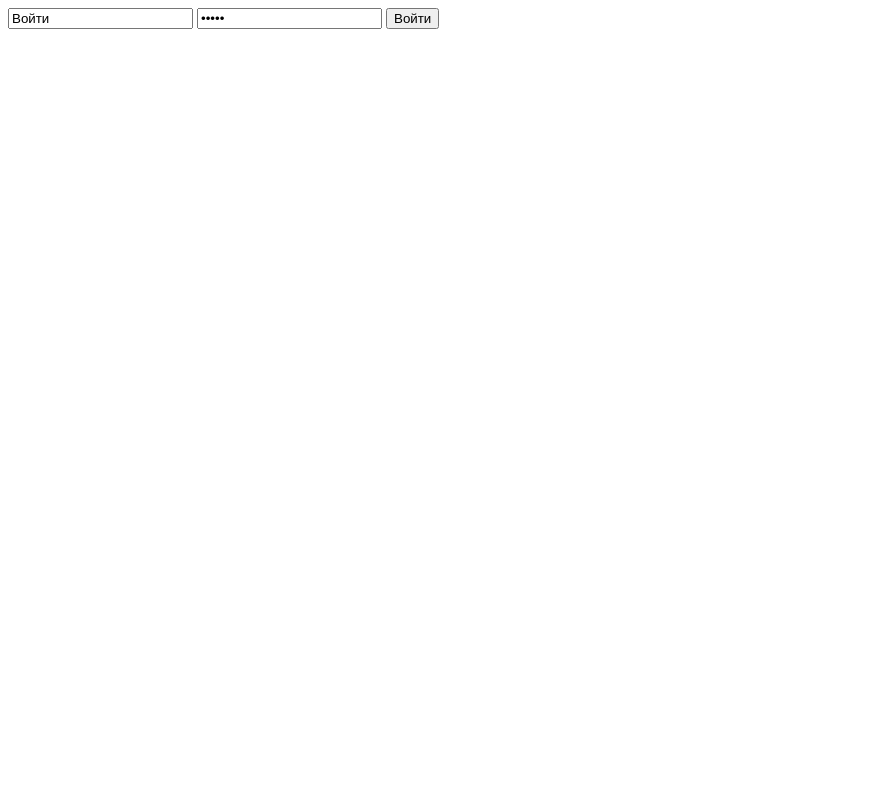
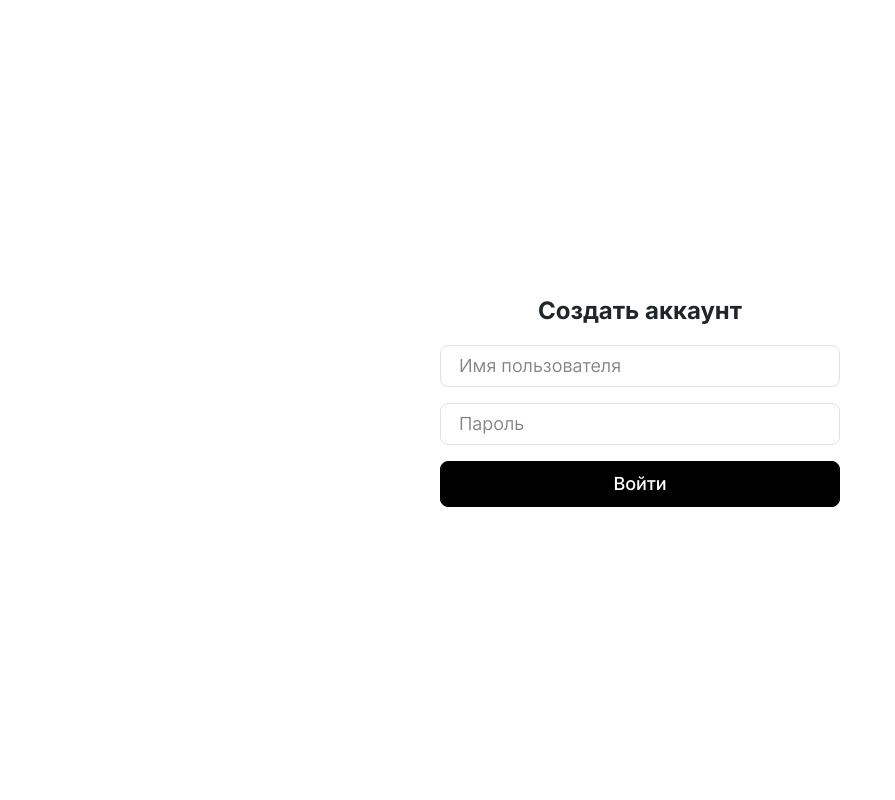
Before and after one commit to prof-master/ontology, a Django app: page /auth/ in a window 1280 px wide. Shown: the whole page, without its empty margins (0-895 px from the left). Run offline with Django 5.2, Linux system fonts and the light colour scheme.

Commit message:
Добавлена страница авторизации

```diff
--- a/ontology_constructor/ontology_auth/static/ontology_auth/style_auth.css
+++ b/ontology_constructor/ontology_auth/static/ontology_auth/style_auth.css
@@ -0,0 +1,64 @@
+@import url('https://fonts.googleapis.com/css2?family=Inter:wght@100..900&display=swap');
+
+html {height: 100%;}
+
+body{
+    margin: 0;
+    padding: 0;
+    width: 100%;
+    height: 100%;
+}
+.create_account{
+    font-size: 24px;
+    font-family: "Inter";
+    font-weight: bold;
+}
+
+input[type="button"] {
+    background-color: black;
+    color: white;
+    border-radius: 8px;
+    border: 1px black solid;
+    font-size: 18px;
+    font-weight: 500;
+    font-family: "Inter", sans-serif;
+    line-height: 24px;
+    padding: 10px;
+}
+
+input[type="text"] {
+    background-color: white;
+    border-radius: 8px;
+    border: 1px solid #E0E0E0;
+    padding: 8px;
+}
+
+
+.auth_wrapper_w{
+    width: 100%;
+    height: 100%;
+}
+
+input[type="text"]::-webkit-input-placeholder {
+    color: #828282;
+    font-weight: 350;
+    font-size: 18px;
+    font-family: "Inter", sans-serif;
+    line-height: 30px;
+    padding-left: 10px;
+
+}
+input[type="text"]::-moz-placeholder {
+    color: #828282;
+    font-weight: 350;
+    font-size: 18px;
+    font-family: "Inter", sans-serif;
+    line-height: 30px;
+    opacity: 1;
+;
+}
+
+
+.auth_wrapper {
+    width: 400px;
+}
--- a/ontology_constructor/ontology_auth/templates/ontology_auth/auth.html
+++ b/ontology_constructor/ontology_auth/templates/ontology_auth/auth.html
@@ -1,18 +1,36 @@
+{% load static %}
 <!DOCTYPE html>
 <html lang="en">
 
 <head>
     <meta charset="UTF-8">
     <meta name="viewport" content="width=device-width, initial-scale=1.0">
+    <link rel="stylesheet" href="{% static 'ontology_auth/style_auth.css' %}">
+    <link href="https://cdn.jsdelivr.net/npm/bootstrap@5.0.2/dist/css/bootstrap.min.css" rel="stylesheet"
+        integrity="sha384-EVSTQN3/azprG1Anm3QDgpJLIm9Nao0Yz1ztcQTwFspd3yD65VohhpuuCOmLASjC" crossorigin="anonymous">
     <title>{% block title %}{% endblock %}</title>
 </head>
 
 <body>
-    <div class="login_wrapper">
-        <input type="email" value="Войти">
-        <input type="password" value="Войти">
-        <input type="button" value="Войти">
+
+
+
+    <div class="auth_wrapper_w  d-flex flex-column align-items-center justify-content-center gap-3">
+
+        <div class="create_account">
+            Создать аккаунт
+        </div>
+
+        <div class="auth_wrapper d-flex flex-column gap-3">
+
+            <input type="text" placeholder="Имя пользователя">
+            <input type="text" placeholder="Пароль">
+            <input class="btn-auth" type="button" value="Войти">
+
+        </div>
+
     </div>
+
 </body>
 
 </html>
```
Also changed, not shown: ontology_constructor/ontology_auth/static/ontology_auth/style_index.css (+5 -3 lines), ontology_constructor/ontology_auth/apps.py (line endings or trailing spaces).
